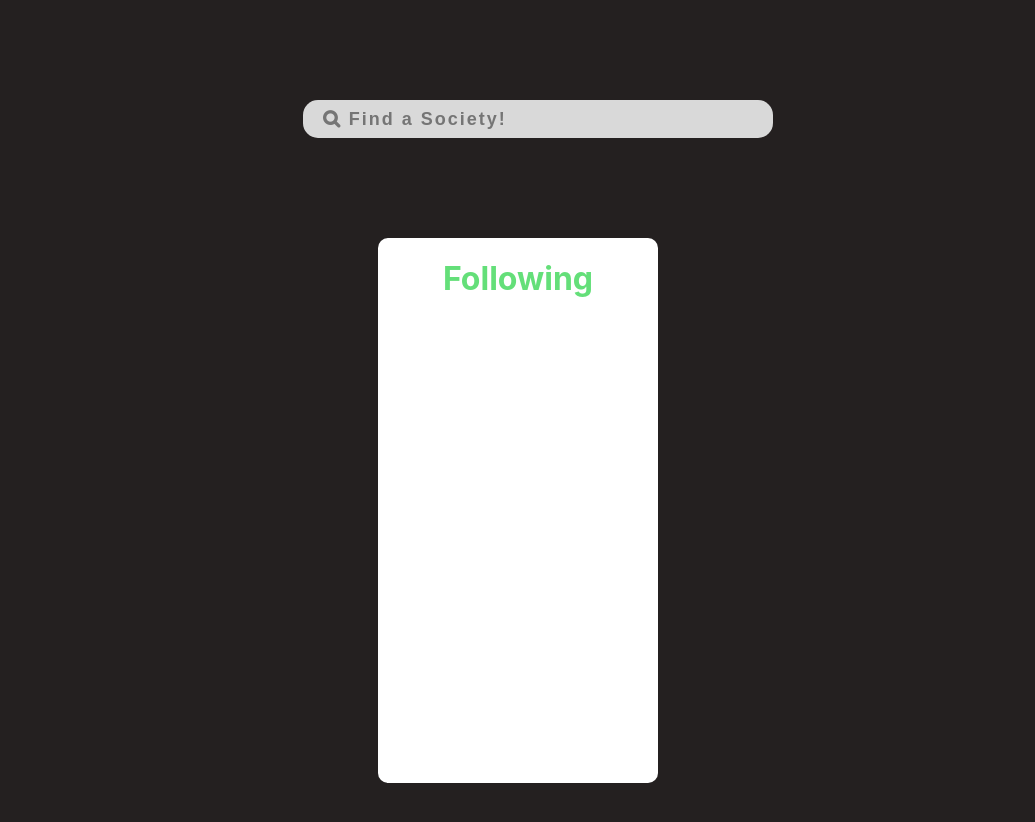
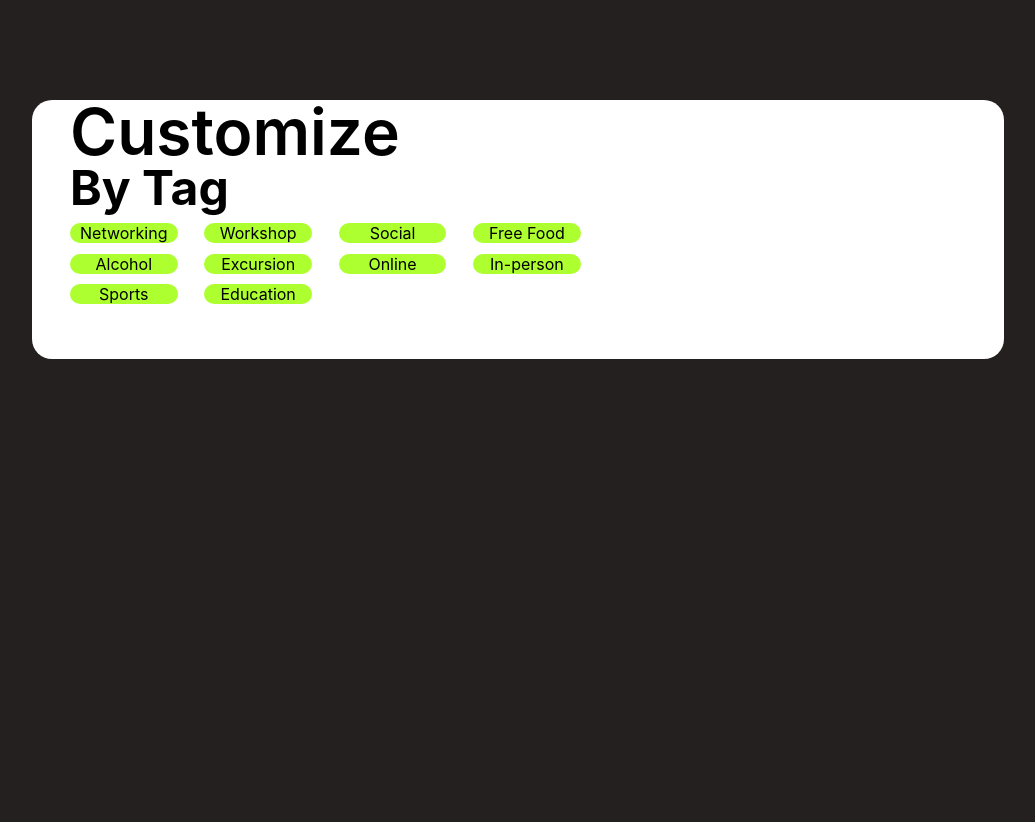
Before and after one commit to csesoc/trainee-3-22t2-fomo, a React (Create React App) app in the folder client/: page / in a window 1280 px wide. Shown: the top 822 px of the page, without its empty margins (122-1157 px from the left). After the commit the page ends 800 px from the top, so only its background shows below. Built offline with nearby package versions, Linux system fonts and the light colour scheme.

Commit message:
tag filter basic frontend

```diff
--- a/client/src/App.js
+++ b/client/src/App.js
@@ -4,6 +4,7 @@ import EventAdd from './components/EventAdd';
 import FrontGeneral from './components/FrontGeneral';
 import SocFollowing from './components/SocFollowing';
 import SearchBar from './components/SearchBar';
+import TagFilter from './components/TagFilter';
 
 import { useState } from 'react'
 import fullSocList from './components/TestData.json'
@@ -29,8 +30,9 @@ function App() {
 
   return (
     <div className="App">
-      <SearchBar addSociety={addSociety} fullSocList={fullSocList}/>
-      <SocFollowing societies={societies} delSociety={delSociety}/>
+      {/* <SearchBar addSociety={addSociety} fullSocList={fullSocList}/> */}
+      {/* <SocFollowing societies={societies} delSociety={delSociety}/> */}
+      <TagFilter />
     </div>
   );
 }
--- /dev/null
+++ b/client/src/components/Tag.js
@@ -0,0 +1,14 @@
+import React from 'react'
+
+const Tag = ({ tag }) => {
+
+
+
+  return (
+    <div className='tag'>
+      <p className='tagText'>{tag}</p>
+    </div>
+  )
+}
+
+export default Tag
--- /dev/null
+++ b/client/src/components/TagFilter.css
@@ -0,0 +1,56 @@
+.tagContainer {
+    width: 70vw;
+    height: 30vh;
+    border-radius: 20px;
+    margin: 100px auto;
+    padding: 0 3% 1.5% 3%;
+
+    background-color: white;
+
+    display: flex;
+}
+
+.tags {
+    width: 60%;
+    text-align: left;
+}
+
+.tagTitle {
+    margin: 0;
+    font-size: 3rem;
+    font-weight: 700;
+    line-height: 1;
+}
+
+.tagTitle a {
+    font-size: 4rem;
+    font-weight: 600;
+}
+
+.tagList {
+    display: flex;
+    flex-wrap: wrap;
+}
+
+.tag {
+    background-color: greenyellow;
+    transition: background-color 250ms linear;
+    width: 20%;
+    margin-right: 5%;
+    margin-top: 2%;
+    border-radius: 20px;
+    text-align: center;
+}
+
+.tag:hover {
+    background-color: #B9EEFF;
+    transition: background-color 400ms linear;
+  }
+
+.tag-active {
+background-color: #B9EEFF;
+}
+
+.tagText {
+    margin: 0;
+}
--- /dev/null
+++ b/client/src/components/TagFilter.js
@@ -0,0 +1,49 @@
+import React from 'react'
+import './TagFilter.css'
+import { useState } from 'react'
+import Tag from './Tag'
+
+const TagFilter = () => {
+
+  const [tags, setTags] = useState([
+    'Networking',
+    'Workshop',
+    'Social',
+    'Free Food',
+    'Alcohol',
+    'Excursion',
+    'Online',
+    'In-person',
+    'Sports',
+    'Education'
+  ])
+
+  const toggleActive = () => {
+    const items = document.querySelectorAll(".tag");
+    for (const item of items) {
+      item.addEventListener("click", (e) => {
+        items.forEach(function(currentTag) {
+          currentTag.classList.remove('tag-active');
+        });
+        // if target already had .active. remove it. Otherwise, add it
+        item.classList.toggle('tag-active');
+        console.log(item.innerText)
+      })
+    }
+  }
+
+  return (
+    <div className="tagContainer">
+      <div className="tags">
+        <p className='tagTitle'><a>Customize</a><br></br>By Tag</p>
+        <div className="tagList" onMouseOver={() => toggleActive()}>
+          {tags.map((tag, index) => (
+            <Tag key={index} tag={tag}/>
+          ))}
+        </div>
+      </div>
+    </div>
+  )
+}
+
+export default TagFilter
```
